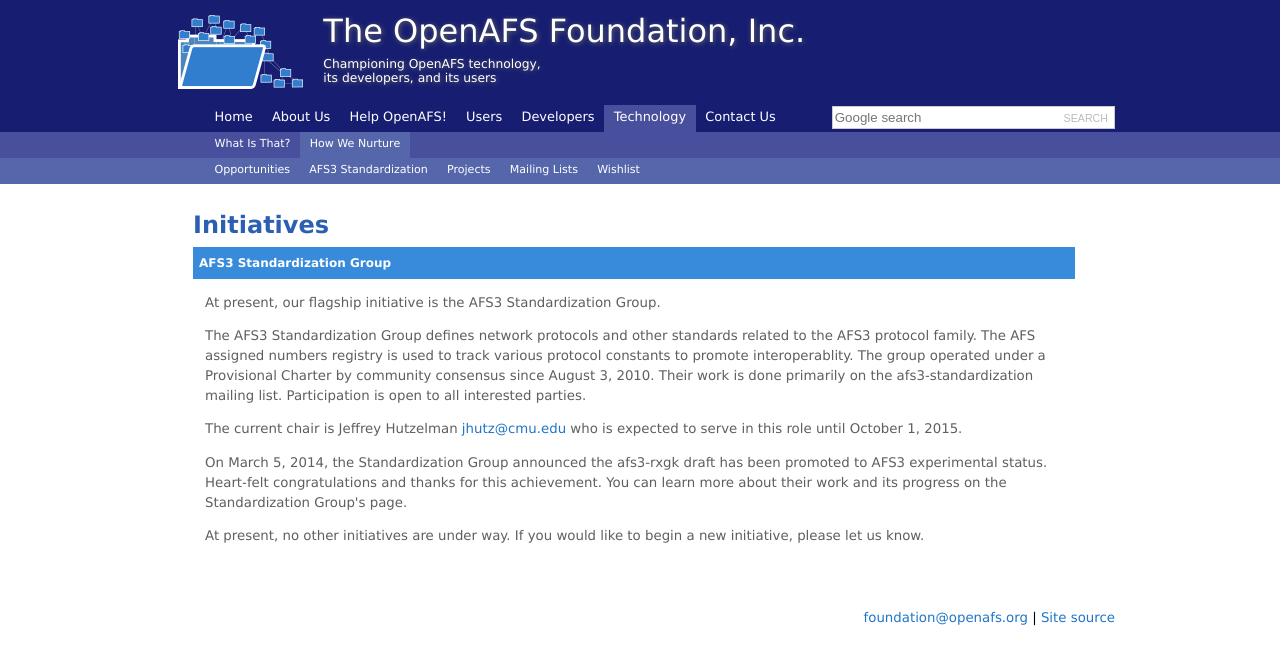
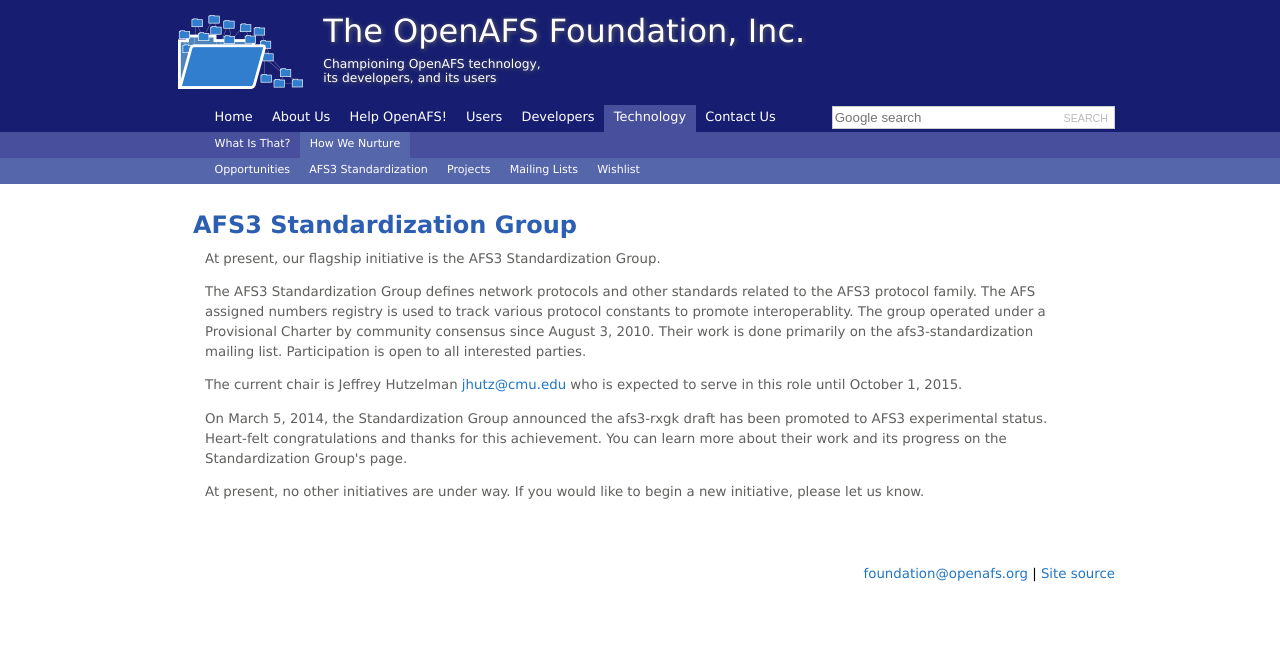
Before and after one commit to openafsfoundation/openafsfoundation.org, a Jekyll site: the page built from tech/initiatives/index.md, in a window 1280 px wide. Shown: the top 665 px of the page. Built offline with Jekyll 4.4.1, drawn with Linux system fonts in a browser that asks for light colours.

Commit message:
Update index.md

```diff
--- a/tech/initiatives/index.md
+++ b/tech/initiatives/index.md
@@ -3,9 +3,8 @@
 nav: [tech,how]
 ---
 
-## Initiatives ##
+## AFS3 Standardization Group ###
 
-### AFS3 Standardization Group ###
 
 At present, our flagship initiative is the AFS3 Standardization Group.
 
```
